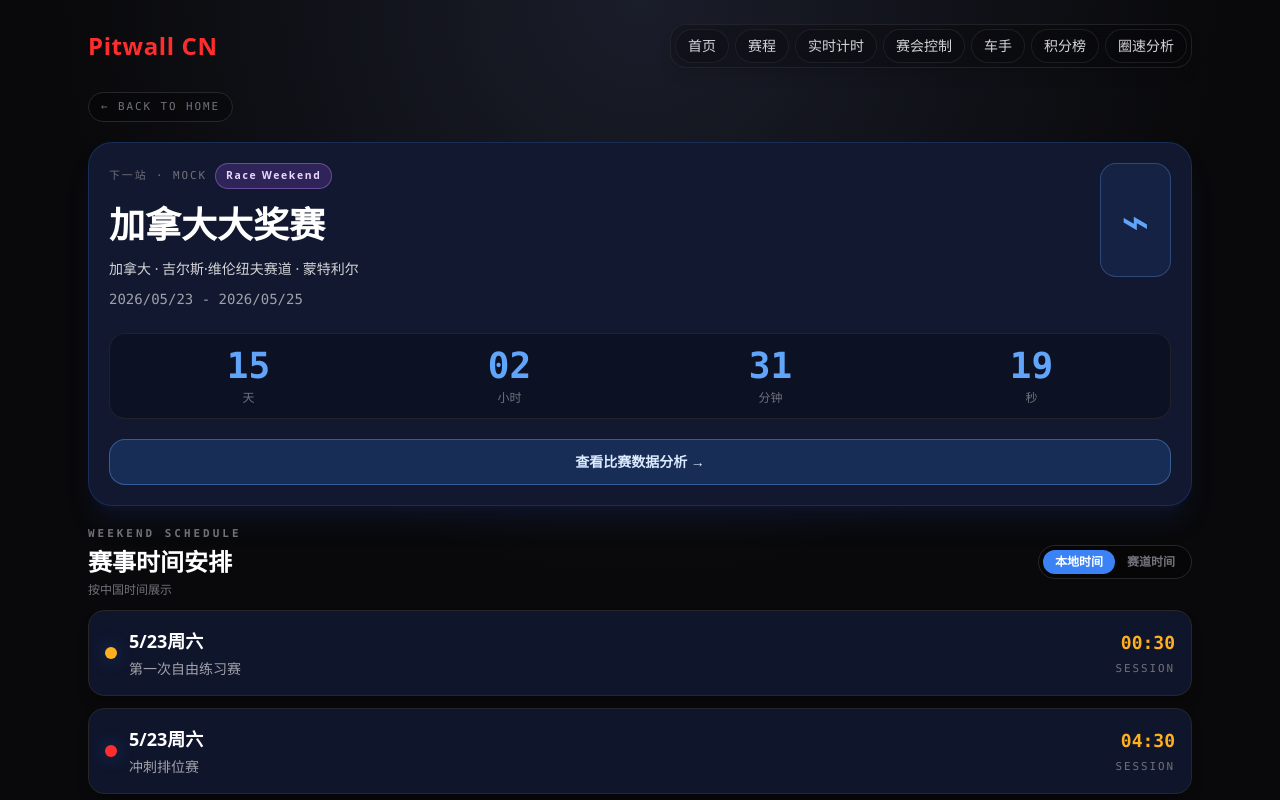
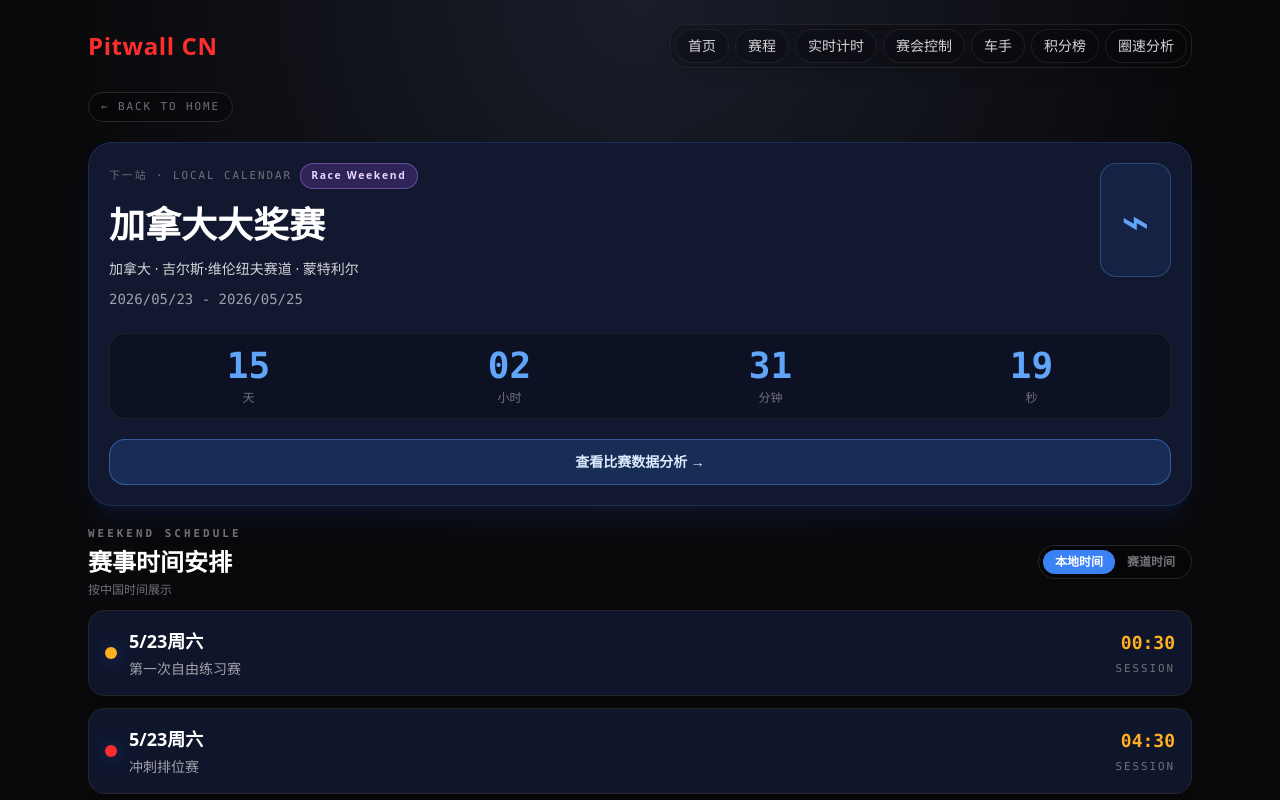
Before and after one commit to s8k8ps26k6-ui/pitwallcn, a Next.js app: page /schedule in a window 1280 px wide. Shown: the top 800 px of the page. Built offline with nearby package versions, Linux system fonts and the light colour scheme; no server answers.

Commit message:
fix: align schedule page source labels with local calendar service

```diff
--- a/src/app/schedule/page.tsx
+++ b/src/app/schedule/page.tsx
@@ -13,8 +13,13 @@ function formatDateRange(startIso: string, endIso: string) {
   return `${formatter.format(new Date(startIso))} - ${formatter.format(new Date(endIso))}`;
 }
 
+function getScheduleSourceLabel(source: "local" | "local+openf1") {
+  return source === "local+openf1" ? "Local + OpenF1" : "Local Calendar";
+}
+
 export default async function SchedulePage() {
   const { nextRace, source } = await getScheduleCalendar();
+  const sourceLabel = getScheduleSourceLabel(source);
 
   return (
     <main className="space-y-5">
@@ -26,7 +31,7 @@ export default async function SchedulePage() {
         <div className="flex items-start justify-between gap-4">
           <div>
             <div className="mb-4 flex flex-wrap items-center gap-2">
-              <span className="race-code text-zinc-400">下一站 · {source === "openf1" ? "OpenF1" : "Mock"}</span>
+              <span className="race-code text-zinc-400">下一站 · {sourceLabel}</span>
               <span className="rounded-full border border-purple-400/40 bg-purple-500/20 px-2.5 py-1 text-[0.65rem] font-bold tracking-[0.16em] text-purple-200">
                 Race Weekend
               </span>
```
